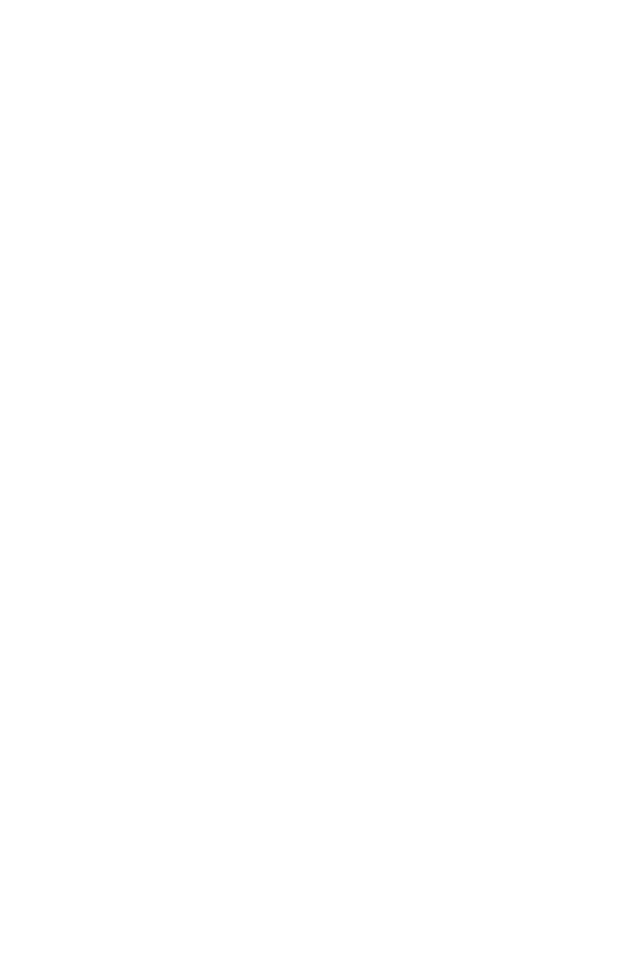
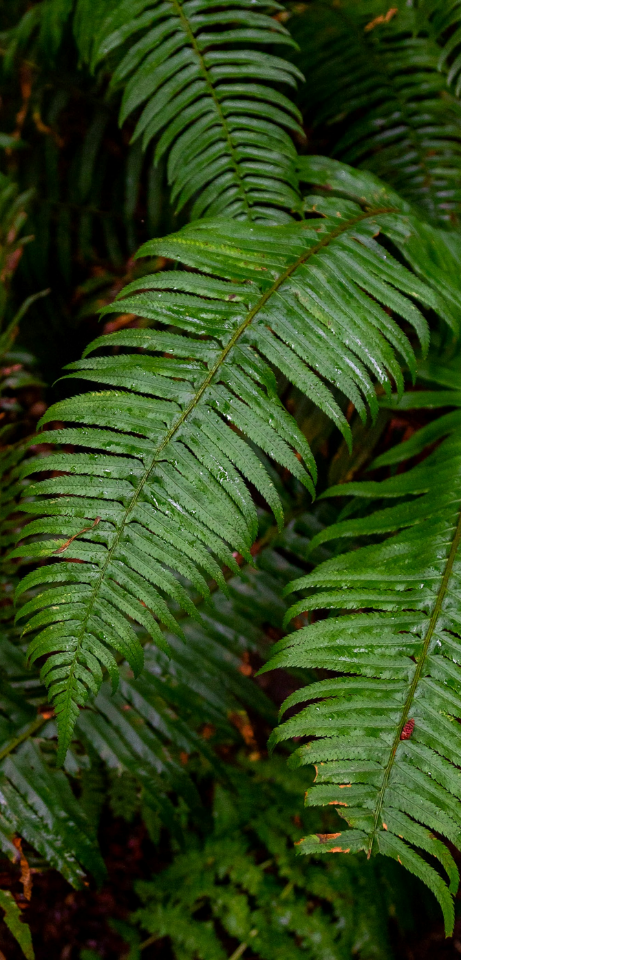
Before and after one commit to Jaxstoney/Sign-up-Form, a plain HTML site: page index.html in a window 1280 px wide. Shown: the whole page, without its empty margins (0-640 px from the left). Before the commit the page ends 800 px from the top, so only its background shows below. Drawn offline with Linux system fonts and the light colour scheme.

Commit message:
Empty page structure

```diff
--- a/index.html
+++ b/index.html
@@ -4,8 +4,28 @@
     <meta charset="UTF-8">
     <meta name="viewport" content="width=device-width, initial-scale=1.0">
     <title>Sign Up Form</title>
+    <link rel="stylesheet" href="styles.css">
 </head>
 <body>
 
+    <div class="outside-container">
+
+        <div class="logo-container">
+
+            <div class="logo-div">
+
+            </div>
+
+            <footer>
+                <!-- this is for the background photo credit -->
+            </footer>
+
+        </div>
+
+        <div class="sign-up-container">
+
+        </div>
+
+    </div>
 </body>
 </html>
--- /dev/null
+++ b/styles.css
@@ -0,0 +1,24 @@
+img {
+  max-width: 100%;
+  height: auto;
+}
+
+body {
+    margin: 0;
+}
+
+
+
+.outside-container {
+    display: inline-block;
+    height: 100%;
+}
+
+.logo-container {
+    background-image: url('halie-west-25xggax4bSA-unsplash.jpg');
+    background-size: cover;
+    background-position: center;
+    background-repeat: no-repeat;
+    height: 120vh;
+    width: 36vw;
+}
```
Also changed, not shown: Norse-Bold.otf (added), halie-west-25xggax4bSA-unsplash.jpg (added), odin-lined.png (added).
